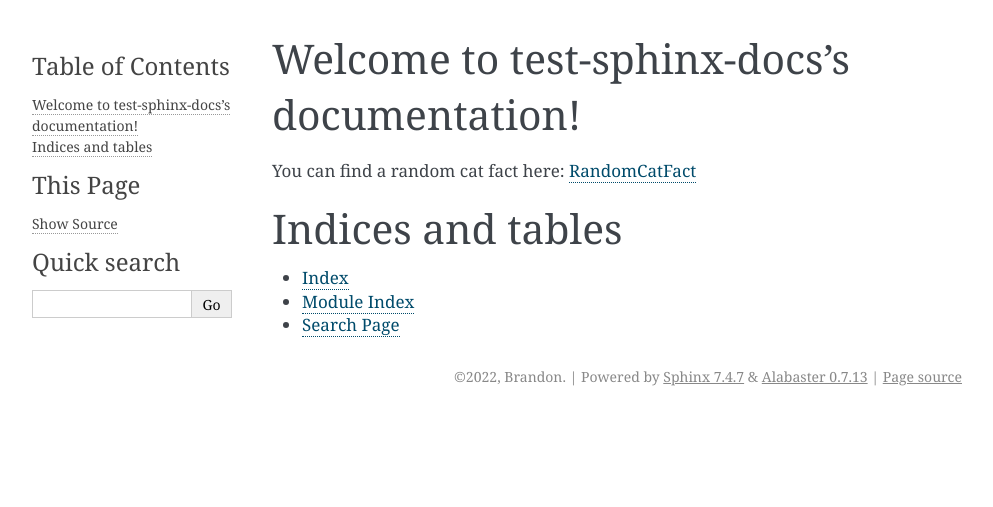
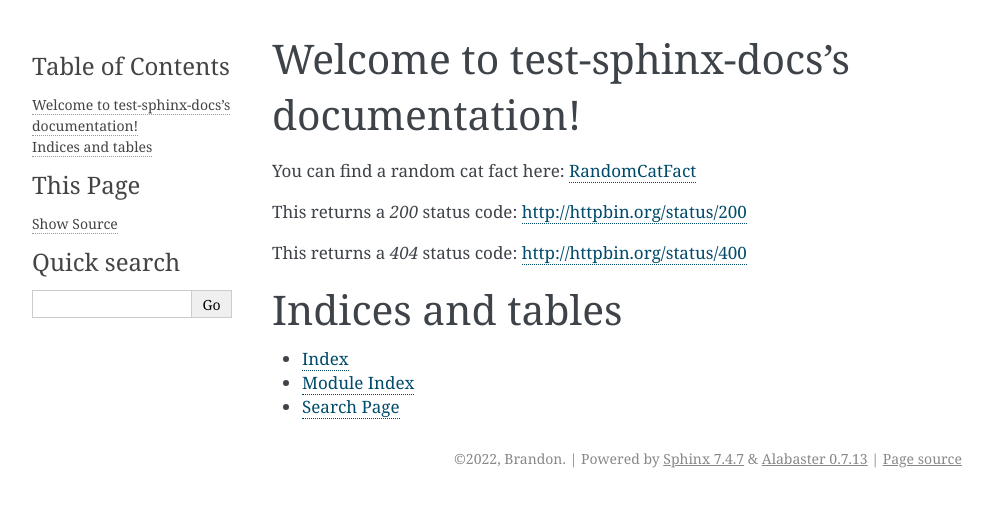
Before and after one commit to bandersen23/test-sphinx-docs, a Sphinx documentation site: the page built from source/index.rst, in a window 1280 px wide. Shown: the top 507 px of the page, without its empty margins (148-1141 px from the left). Built offline with Sphinx 7.4.7, drawn with Linux system fonts in a browser that asks for light colours.

Commit message:
Update index.rst

```diff
--- a/source/index.rst
+++ b/source/index.rst
@@ -7,6 +7,10 @@ Welcome to test-sphinx-docs's documentation!
 ============================================
 
 You can find a random cat fact here: `RandomCatFact`_
+
+This returns a `200` status code: http://httpbin.org/status/200
+
+This returns a `404` status code: http://httpbin.org/status/400
 
 .. _RandomCatFact: https://catfact.ninja/fact
 
```
